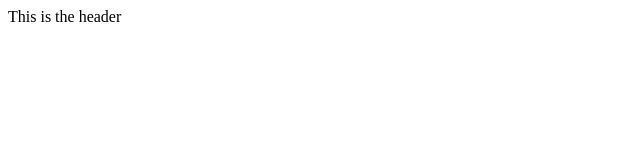
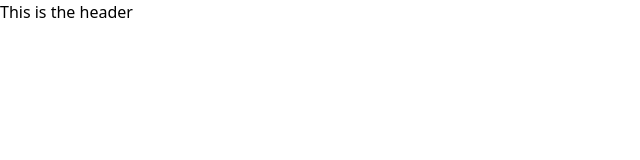
Before and after one commit to AlejandroG20/portafolio-alejandro, a React (Vite) app: page / in a window 1280 px wide. Shown: the top 160 px of the page, without its empty margins (0-640 px from the left). Built offline with nearby package versions, Linux system fonts and the light colour scheme.

Commit message:
TailwindCSS

```diff
--- a/package.json
+++ b/package.json
@@ -10,8 +10,10 @@
     "preview": "vite preview"
   },
   "dependencies": {
+    "@tailwindcss/vite": "^4.1.18",
     "react": "^19.2.0",
-    "react-dom": "^19.2.0"
+    "react-dom": "^19.2.0",
+    "tailwindcss": "^4.1.18"
   },
   "devDependencies": {
     "@eslint/js": "^9.39.1",
--- a/src/index.css
+++ b/src/index.css
@@ -0,0 +1 @@
+@import "tailwindcss";
--- a/vite.config.ts
+++ b/vite.config.ts
@@ -1,7 +1,8 @@
 import { defineConfig } from 'vite'
 import react from '@vitejs/plugin-react-swc'
+import tailwindcss from '@tailwindcss/vite'
 
 // https://vite.dev/config/
 export default defineConfig({
-  plugins: [react()],
+  plugins: [react(), tailwindcss()],
 })
```
Also changed, not shown: 1 other file (tests, documents, lock files or other folders).
